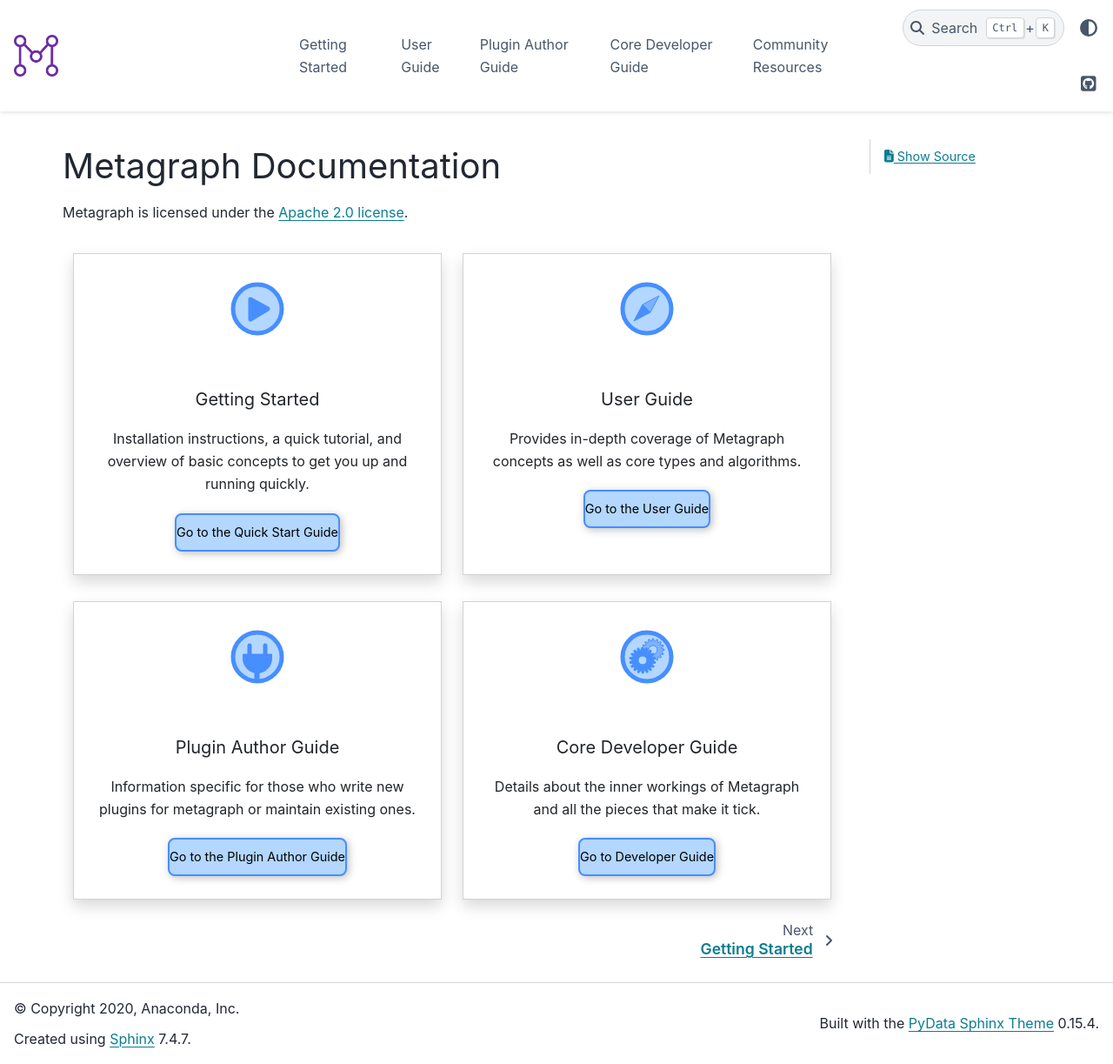
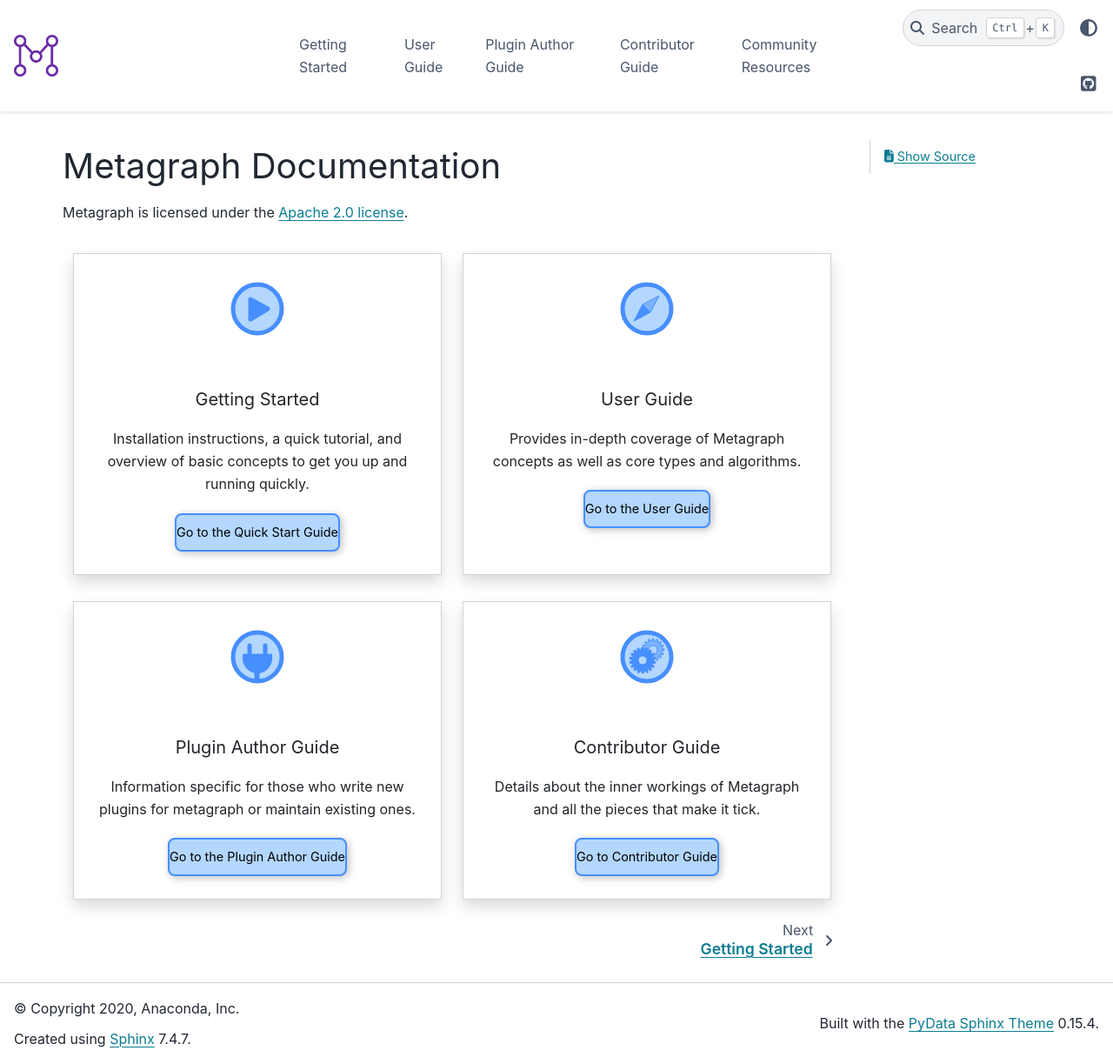
Before and after one commit to metagraph-dev/metagraph, a Sphinx documentation site: the page built from docs/index.rst, in a window 1280 px wide and 1223 px high. Shown: the whole window at 87% size. Built offline with Sphinx 7.4.7 and the PyData theme 0.15.4, drawn with Linux system fonts in a browser that asks for light colours.

Commit message:
Rename core developer guide to contributor guide

```diff
--- a/docs/core_developer_guide/index.rst
+++ b/docs/contributor_guide/index.rst
@@ -2,10 +2,10 @@
 
     PageBreak
 
-.. _core_developer_guide:
+.. _contributor_guide:
 
-Core Developer Guide
-=====================
+Contributor Guide
+=================
 
 This guide is intended to go over guidelines for contributing to Metagraph.
 
--- a/docs/index.rst
+++ b/docs/index.rst
@@ -11,7 +11,7 @@ Metagraph is licensed under the `Apache 2.0 license <https://www.apache.org/lice
    getting_started/index
    user_guide/index
    plugin_author_guide/index
-   core_developer_guide/index
+   contributor_guide/index
    community_resources/index
 
 .. raw:: html
@@ -107,12 +107,12 @@ Metagraph is licensed under the `Apache 2.0 license <https://www.apache.org/lice
                     </svg>
                   </div>
                   <div class="card-body flex-fill">
-                      <h5 class="card-title">Core Developer Guide</h5>
+                      <h5 class="card-title">Contributor Guide</h5>
                       <p class="card-text">Details about the inner workings of Metagraph and all the pieces that make it tick.</p>
 
 .. container:: custom-button
 
-    :ref:`Go to Developer Guide<core_developer_guide>`
+    :ref:`Go to Contributor Guide<contributor_guide>`
 
 .. raw:: html
 
```
Also changed, not shown: docs/contributor_guide/contribution_guidelines.rst (renamed from docs/core_developer_guide/contribution_guidelines.rst), docs/contributor_guide/style_guide.rst (renamed from docs/core_developer_guide/style_guide.rst), docs/contributor_guide/testing_guidelines.rst (renamed from docs/core_developer_guide/testing_guidelines.rst).
